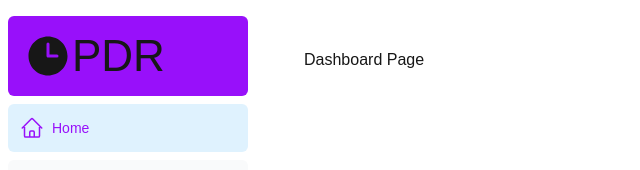
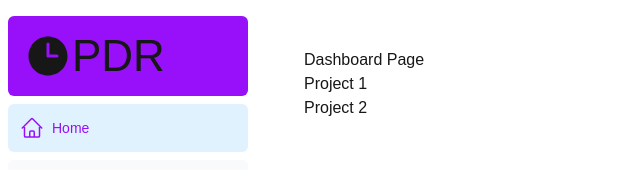
Before and after one commit to Ryan-S-M/plan-do-reflect, a Next.js app: page /dashboard in a window 1280 px wide. Shown: the top 170 px of the page, without its empty margins (0-640 px from the left). Built offline with nearby package versions, Linux system fonts and the light colour scheme; a web font is replaced by a local one.

Commit message:
can see project names in dashboard

```diff
--- a/src/app/dashboard/page.tsx
+++ b/src/app/dashboard/page.tsx
@@ -1,3 +1,14 @@
-export default function Page() {
-    return <p>Dashboard Page</p>;
-  }
+import { getProjects } from "@/app/lib/data";
+export default async function Page() {
+    const projects = await getProjects();
+    return (
+        <div>
+            <p>Dashboard Page</p>
+            {projects.map((project) => (
+                <div key={project.id}>
+                    <p>{project.name}</p>
+                </div>
+            ))}
+        </div>
+    );
+}
--- a/src/app/lib/data.ts
+++ b/src/app/lib/data.ts
@@ -1,12 +1,13 @@
 // insert database operations here
 import { Project } from "./definitions";
-
+import { placeholderProjects } from "./placeholder";
+import { placeholderTasks } from "./placeholder";
 export async function getProjects() {
     try {
         // const response = await fetch('/api/projects');
         // const data = await response.json();
         // return data;
-        const projects: Project[] = [];
+        const projects: Project[] = placeholderProjects;
         return projects;
     } catch (error) {
         console.error('Error fetching projects:', error);
@@ -15,13 +16,13 @@ export async function getProjects() {
 }
 
 export async function getProject(id: string) {
-    return {};
+    return placeholderProjects.find((project) => project.id === id);
 }
 
 export async function getTasks() {
-    return [];
+    return placeholderTasks;
 }
 
 export async function getTask(id: string) {
-    return {};
+    return placeholderTasks.find((task) => task.id === id);
 }
```
